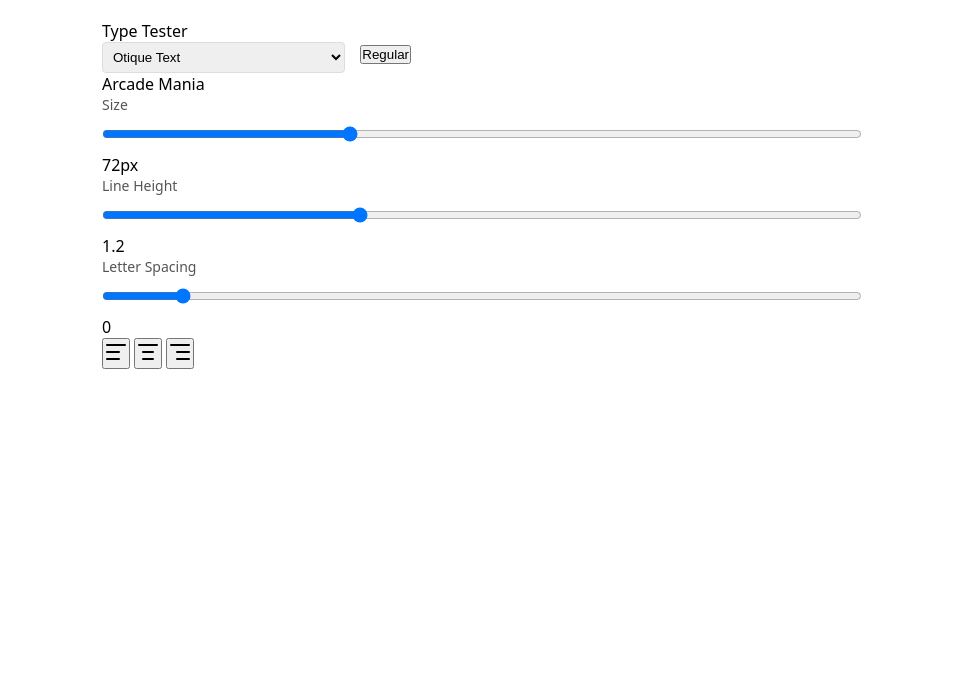
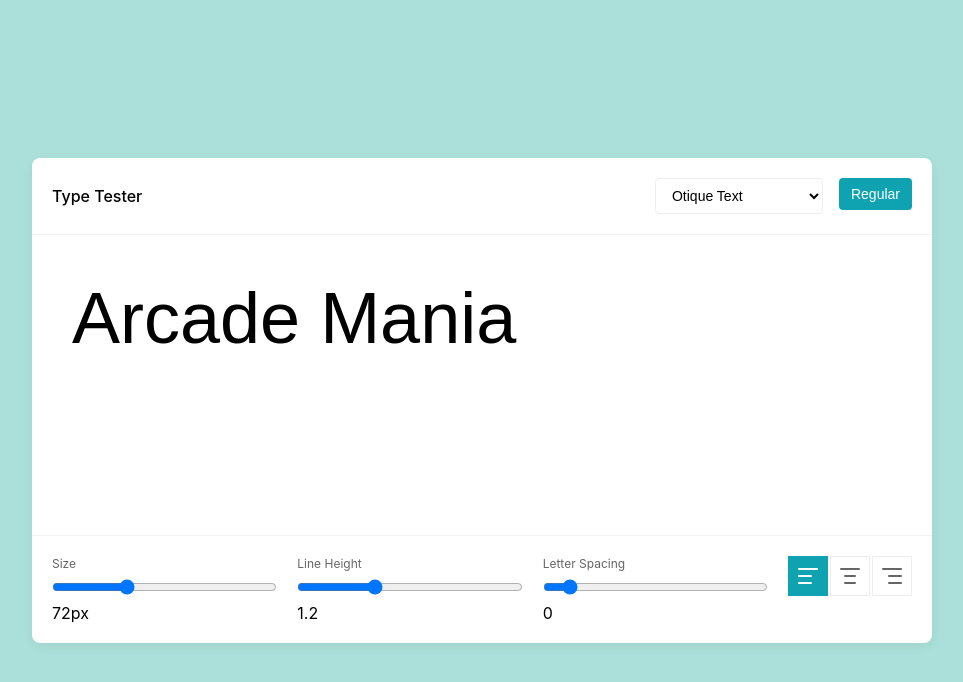
Before and after one commit to mikeyokei/Mikey-Type-Vault, a plain HTML site: page index.html in a window 1280 px wide. Shown: the whole page, without its empty margins (158-1121 px from the left). Drawn offline with Linux system fonts and the light colour scheme; a web font is replaced by a local one.

Commit message:
Update style.css

```diff
--- a/style.css
+++ b/style.css
@@ -1,3 +1,26 @@
+/* Font definitions */
+@font-face {
+    font-family: 'Otique';
+    src: url('fonts/Otique-text.otf') format('opentype');
+    font-weight: normal;
+    font-style: normal;
+}
+
+@font-face {
+    font-family: 'Sooper';
+    src: url('fonts/Sooper-Regular.otf') format('opentype');
+    font-weight: normal;
+    font-style: normal;
+}
+
+@font-face {
+    font-family: 'Cheltender';
+    src: url('fonts/Cheltender-Regular.otf') format('opentype');
+    font-weight: normal;
+    font-style: normal;
+}
+
+/* Reset and base styles */
 * {
     margin: 0;
     padding: 0;
@@ -5,78 +28,153 @@
 }
 
 body {
-    font-family: system-ui, -apple-system, BlinkMacSystemFont, sans-serif;
-    padding: 20px;
-    max-width: 800px;
-    margin: 0 auto;
+    font-family: -apple-system, BlinkMacSystemFont, sans-serif;
+    background-color: #AAE0D9;
+    color: #000;
+    min-height: 100vh;
+    display: flex;
+    align-items: center;
+    justify-content: center;
 }
 
-.type-tester-container {
+/* Main container */
+.type-tester {
     width: 100%;
+    max-width: 900px;
+    background-color: #fff;
+    border-radius: 8px;
+    overflow: hidden;
+    box-shadow: 0 4px 12px rgba(0, 0, 0, 0.05);
+    margin: 20px;
+}
+
+/* Header styles */
+.header {
     display: flex;
-    flex-direction: column;
-    gap: 30px;
+    justify-content: space-between;
+    align-items: center;
     padding: 20px;
-    border-radius: 8px;
-    background-color: #f9f9f9;
-    box-shadow: 0 2px 10px rgba(0, 0, 0, 0.05);
+    border-bottom: 1px solid rgba(0, 0, 0, 0.05);
+}
+
+.brand {
+    font-size: 16px;
+    font-weight: 500;
 }
 
 .controls {
-    display: grid;
-    grid-template-columns: repeat(auto-fill, minmax(200px, 1fr));
-    gap: 15px;
+    display: flex;
+    gap: 16px;
+}
+
+/* Dropdown and button styles */
+select {
+    padding: 8px 12px;
+    border: 1px solid #eee;
+    border-radius: 4px;
+    background-color: white;
+    font-size: 14px;
+    cursor: pointer;
+}
+
+.weight-btn {
+    padding: 8px 12px;
+    background-color: #0FA3B1;
+    color: white;
+    border: none;
+    border-radius: 4px;
+    font-size: 14px;
+    cursor: pointer;
+}
+
+/* Text container */
+.text-container {
+    padding: 40px;
+    background-color: white;
+    min-height: 300px;
+}
+
+#editable-text {
+    width: 100%;
+    outline: none;
+    font-family: 'Otique', sans-serif;
+    font-size: 72px;
+    line-height: 1.2;
+    letter-spacing: 0;
+    word-wrap: break-word;
+}
+
+/* Controls panel */
+.controls-panel {
+    padding: 20px;
+    display: flex;
+    flex-wrap: wrap;
+    gap: 20px;
+    border-top: 1px solid rgba(0, 0, 0, 0.05);
 }
 
 .control-group {
     display: flex;
     flex-direction: column;
-    gap: 5px;
+    gap: 8px;
+    min-width: 120px;
+    flex: 1;
 }
 
 label {
-    font-size: 14px;
-    font-weight: 500;
-    color: #555;
+    font-size: 12px;
+    color: #666;
 }
 
-select, input[type="range"], input[type="color"] {
+input[type="range"] {
     width: 100%;
-    padding: 6px;
-    border-radius: 4px;
-    border: 1px solid #ddd;
-}
-
-input[type="color"] {
-    height: 36px;
     cursor: pointer;
 }
 
-.text-area-container {
-    width: 100%;
-    min-height: 200px;
-    border: 1px solid #ddd;
-    border-radius: 4px;
-    padding: 20px;
-    background-color: #fff;
-    overflow-wrap: break-word;
+.alignment-controls {
+    display: flex;
+    gap: 2px;
 }
 
-#test-text {
-    width: 100%;
-    min-height: 160px;
-    outline: none;
-    font-size: 36px;
-    line-height: 1.5;
-    font-family: Arial, sans-serif;
-    font-weight: 400;
-    letter-spacing: 0;
-    color: #000;
+.align-btn {
+    background: none;
+    border: 1px solid #eee;
+    width: 40px;
+    height: 40px;
+    display: flex;
+    align-items: center;
+    justify-content: center;
+    cursor: pointer;
+    color: #666;
+}
+
+.align-btn.active {
+    background-color: #0FA3B1;
+    color: white;
+    border-color: #0FA3B1;
 }
 
 /* Responsive adjustments */
 @media (max-width: 600px) {
+    .header {
+        flex-direction: column;
+        align-items: flex-start;
+        gap: 16px;
+    }
+
     .controls {
-        grid-template-columns: 1fr;
+        width: 100%;
+    }
+
+    .font-selector, .weight-selector {
+        width: 100%;
+    }
+
+    select, .weight-btn {
+        width: 100%;
+    }
+
+    .controls-panel {
+        flex-direction: column;
     }
 }
```
